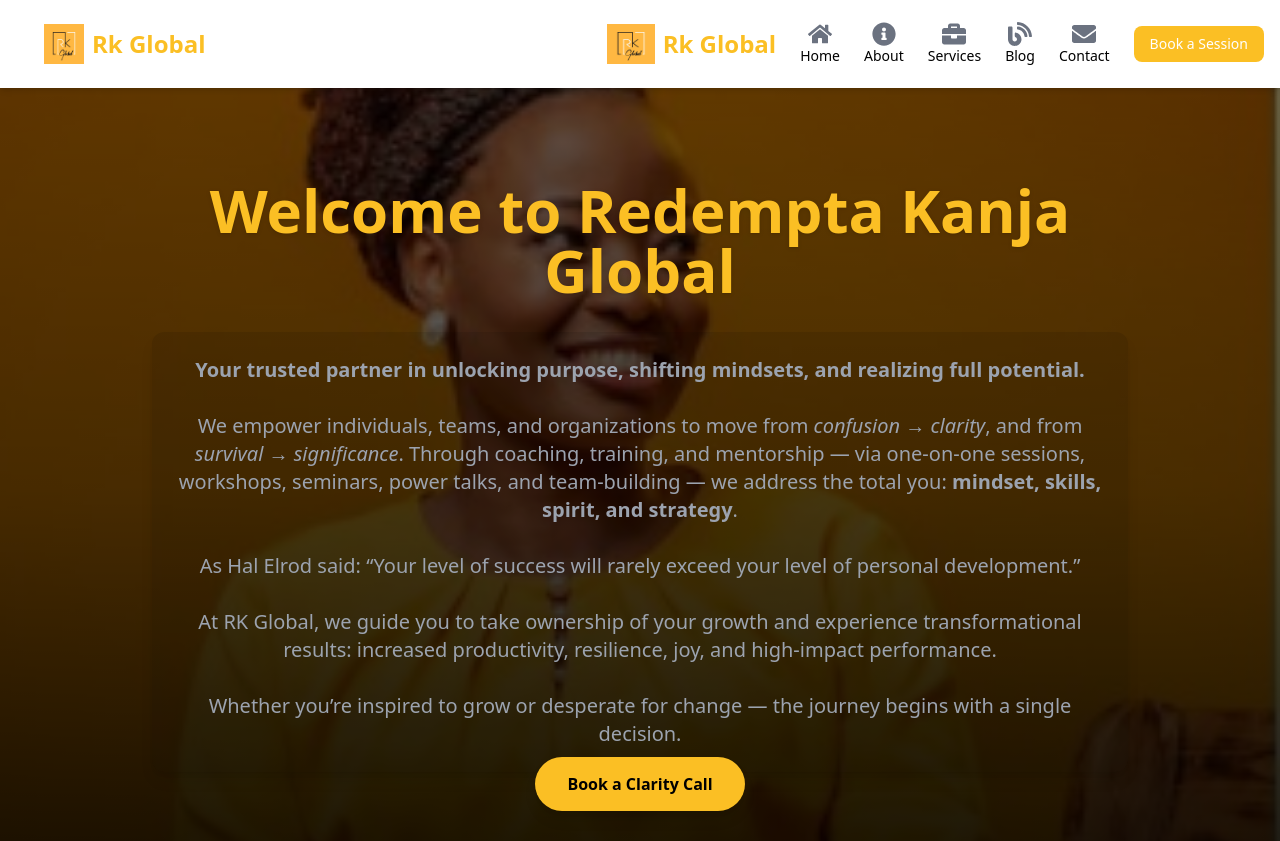
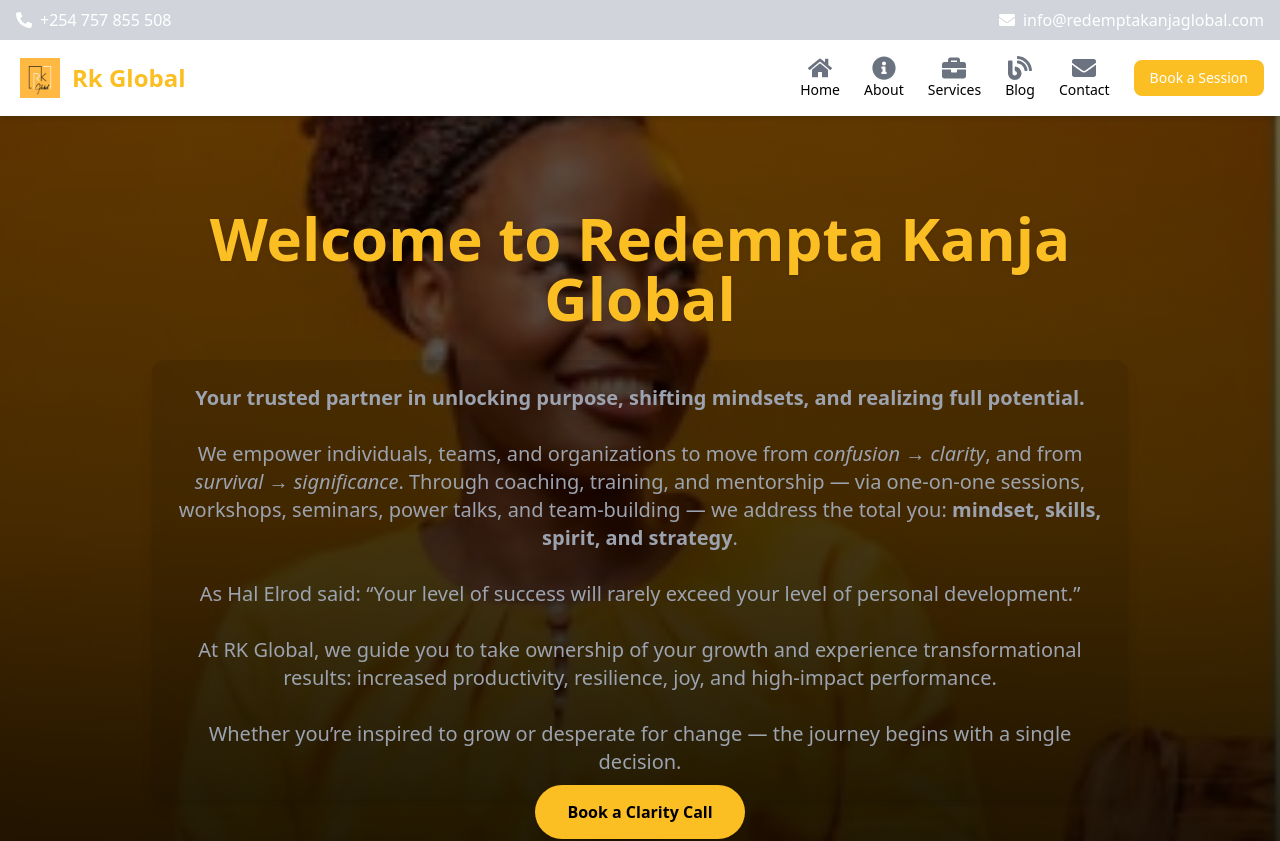
Before and after one commit to Engineer-collo/Raba-Care-Centre, a React (Vite) app: page / in a window 1280 px wide. Shown: the top 841 px of the page. Built offline with nearby package versions, Linux system fonts and the light colour scheme.

Commit message:
navbar update

```diff
--- a/src/Navbar.jsx
+++ b/src/Navbar.jsx
@@ -7,7 +7,8 @@
   FaHome,
   FaInfoCircle,
   FaBriefcase,
-  FaBlog
+  FaBlog,
+  FaPhoneAlt
 } from 'react-icons/fa';
 
 const Navbar = () => {
@@ -20,21 +21,41 @@
 
   return (
     <header className="bg-white shadow-md relative z-50">
+      {/* Top Contact Info */}
+      <div className="bg-gray-300 text-sm md:text-base py-2 px-4 flex justify-between items-center">
+        {/* Left: Phone */}
+        <div className="flex items-center gap-2 text-white">
+          <FaPhoneAlt />
+          <a
+            href="tel:+254757855508"
+            className="hover:underline"
+          >
+            +254 757 855 508
+          </a>
+        </div>
+
+        {/* Right: Email */}
+        <div className="flex items-center gap-2 text-white">
+          <FaEnvelope />
+          <a
+            href="mailto:info@redemptakanjaglobal.com"
+            className="hover:underline"
+          >
+            info@redemptakanjaglobal.com
+          </a>
+        </div>
+      </div>
 
       {/* Main Navigation */}
       <div className="max-w-7xl mx-auto px-4 py-4 flex justify-between items-center">
         {/* Logo */}
-        <div className="flex items-center gap-1 px-6 py-2">
-  <img className="h-10 w-12 object-contain" src="/rk-logo.png" alt="Rk-Logo" />
-  <div className="hover:text-amber-600 text-2xl font-bold text-amber-400">Rk Global</div>
-  </div>
+        <div className="flex items-center gap-2">
+          <img className="h-10 w-12 object-contain" src="/rk-logo.png" alt="Rk-Logo" />
+          <div className="text-amber-400 text-2xl font-bold hover:text-amber-600">Rk Global</div>
+        </div>
+
         {/* Desktop Navigation */}
         <nav className="hidden md:flex gap-6 items-center text-sm font-medium">
-          <div className="flex items-center gap-2">
-            <img className="h-10 w-12" src="/rk-logo.png" alt="Rk-Logo" />
-            <div className="text-amber-400 text-2xl font-bold">Rk Global</div>
-          </div>
-
           <a href="#home" className="hover:text-amber-600 flex flex-col items-center">
             <FaHome className="text-gray-500 text-2xl" />
             Home
```
